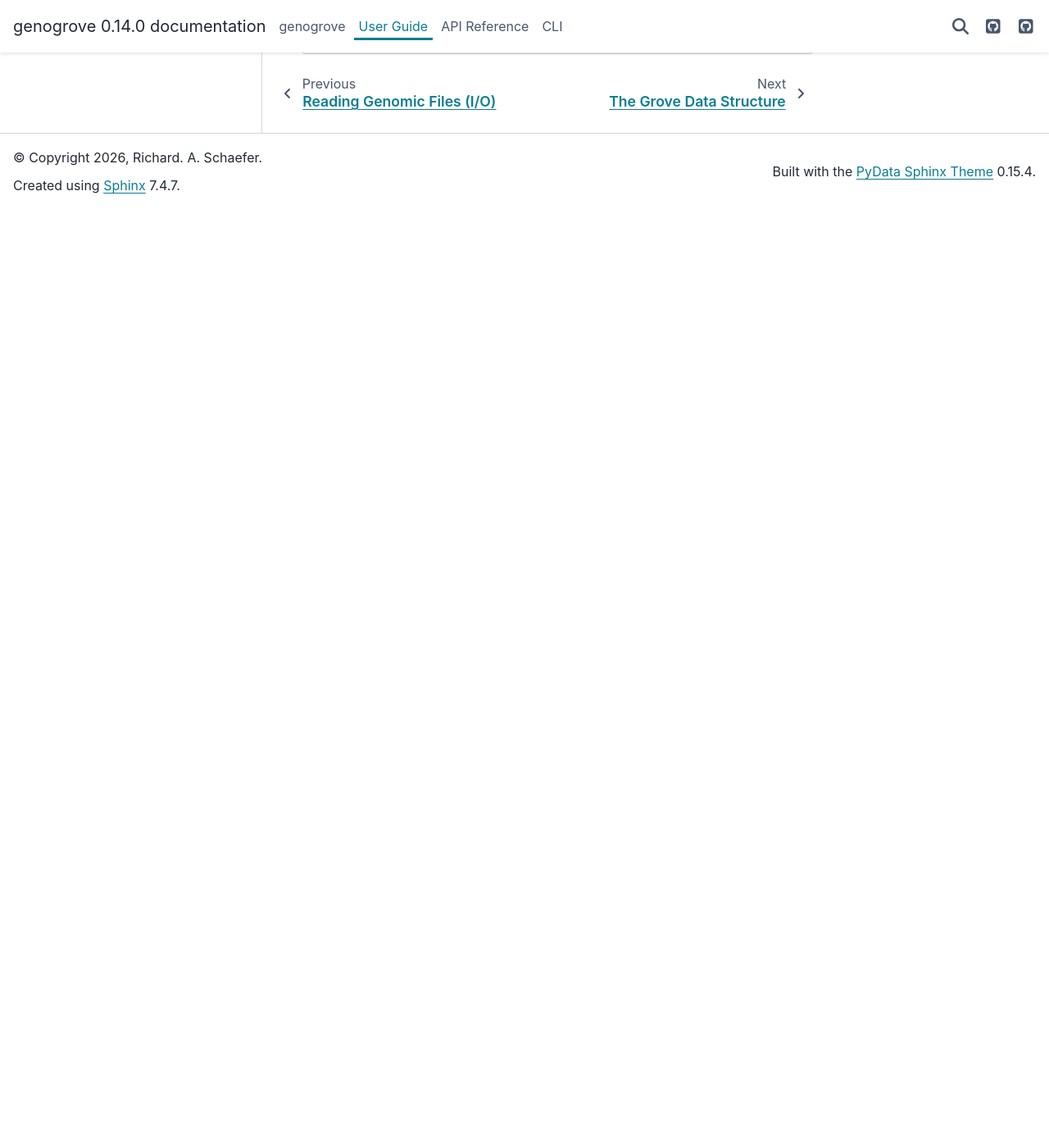
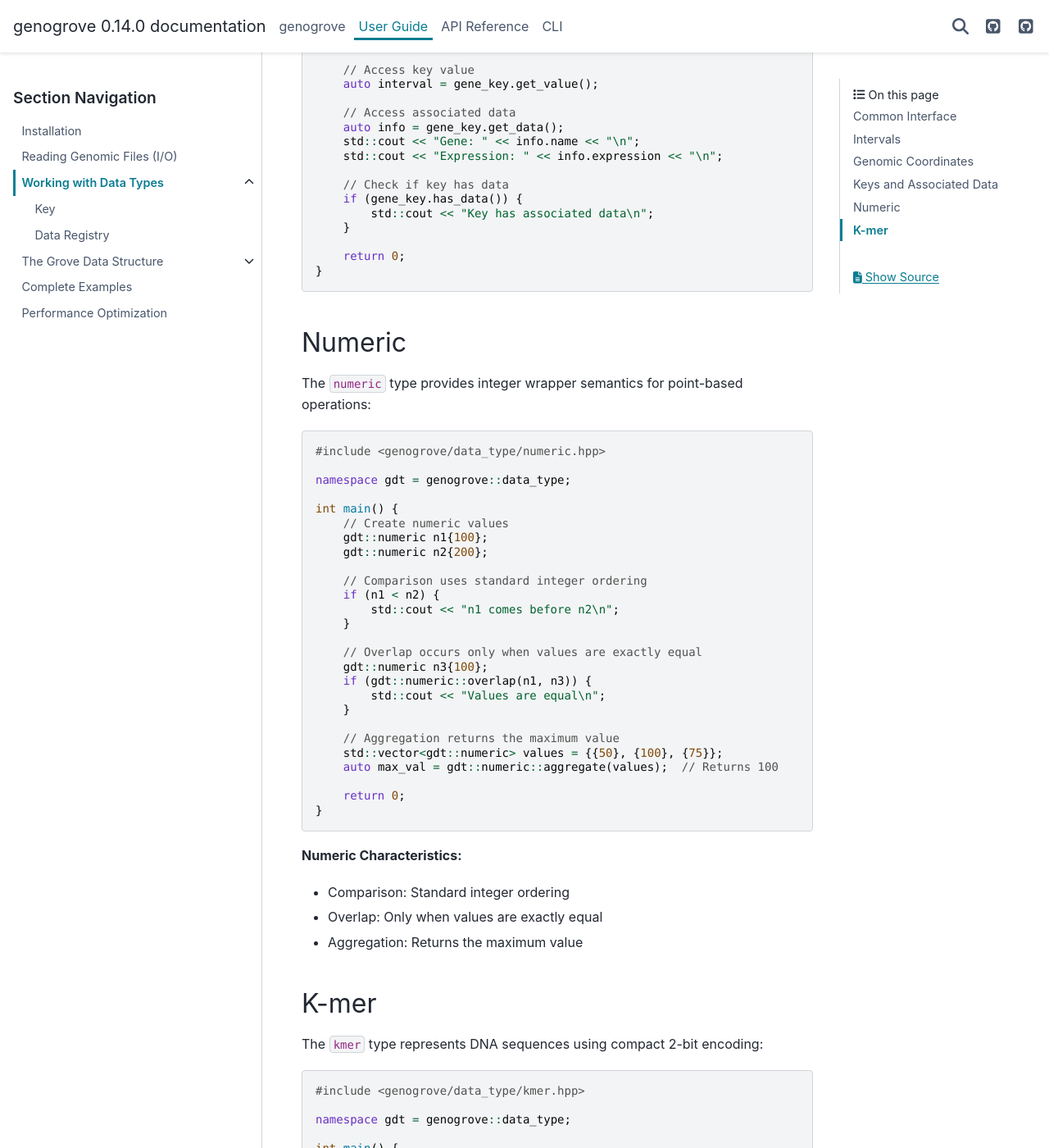
Before and after one commit to genogrove/docs, a Sphinx documentation site: the page built from source/guide/data_types.md, in a window 1280 px wide and 1400 px high, scrolled down 2439 px. Shown: the whole window at 82% size. Built offline with Sphinx 7.4.7 and the PyData theme 0.15.4, drawn with Linux system fonts in a browser that asks for light colours; before the commit the page ends 2695 px from its top, so only the background shows below that; some of the changed text lies outside the part shown.

Commit message:
made changes to docs that reflect the most recent version

````diff
--- a/source/guide/data_types.md
+++ b/source/guide/data_types.md
@@ -1,6 +1,16 @@
 # Working with Data Types
 
 The `genogrove::data_type` namespace provides core genomic data types.
+
+## Common Interface
+
+All data types in genogrove implement a shared interface:
+
+- **Comparison operators**: `<`, `>`, `==`
+- **Overlap detection**: Static method checking if two values intersect
+- **Aggregation**: Combines multiple values into one result
+- **Serialization/Deserialization**: Binary I/O operations
+- **String representation**: Converts values to readable format
 
 ## Intervals
 
@@ -116,3 +126,89 @@
     return 0;
 }
 ```
+
+## Numeric
+
+The `numeric` type provides integer wrapper semantics for point-based operations:
+
+```cpp
+#include <genogrove/data_type/numeric.hpp>
+
+namespace gdt = genogrove::data_type;
+
+int main() {
+    // Create numeric values
+    gdt::numeric n1{100};
+    gdt::numeric n2{200};
+
+    // Comparison uses standard integer ordering
+    if (n1 < n2) {
+        std::cout << "n1 comes before n2\n";
+    }
+
+    // Overlap occurs only when values are exactly equal
+    gdt::numeric n3{100};
+    if (gdt::numeric::overlap(n1, n3)) {
+        std::cout << "Values are equal\n";
+    }
+
+    // Aggregation returns the maximum value
+    std::vector<gdt::numeric> values = {{50}, {100}, {75}};
+    auto max_val = gdt::numeric::aggregate(values);  // Returns 100
+
+    return 0;
+}
+```
+
+**Numeric Characteristics:**
+
+- Comparison: Standard integer ordering
+- Overlap: Only when values are exactly equal
+- Aggregation: Returns the maximum value
+
+## K-mer
+
+The `kmer` type represents DNA sequences using compact 2-bit encoding:
+
+```cpp
+#include <genogrove/data_type/kmer.hpp>
+
+namespace gdt = genogrove::data_type;
+
+int main() {
+    // Create k-mer from DNA sequence
+    gdt::kmer k1{"ACGT"};  // 4-mer
+    gdt::kmer k2{"TGCA"};  // 4-mer
+
+    // Comparison orders by k-value first, then encoding
+    if (k1 < k2) {
+        std::cout << "k1 comes before k2\n";
+    }
+
+    // Overlap requires exact sequence match
+    gdt::kmer k3{"ACGT"};
+    if (gdt::kmer::overlap(k1, k3)) {
+        std::cout << "K-mers are identical\n";
+    }
+
+    // String representation
+    std::cout << k1.to_string() << "\n";  // "ACGT"
+
+    return 0;
+}
+```
+
+**K-mer Characteristics:**
+
+- Encoding: 2-bit per nucleotide (A=00, C=01, G=10, T=11)
+- Maximum length: 32 nucleotides (fits in 64-bit integer)
+- Comparison: Orders by k-value first, then encoding
+- Overlap: Exact sequence match required
+- Aggregation: Returns k-mer with maximum encoding
+
+```{toctree}
+:hidden:
+
+data_types/key
+data_types/data_registry
+```
````
Also changed, not shown: source/cli.md (+81 -0 lines), source/guide/grove/grove.md (+2 -1 lines).
